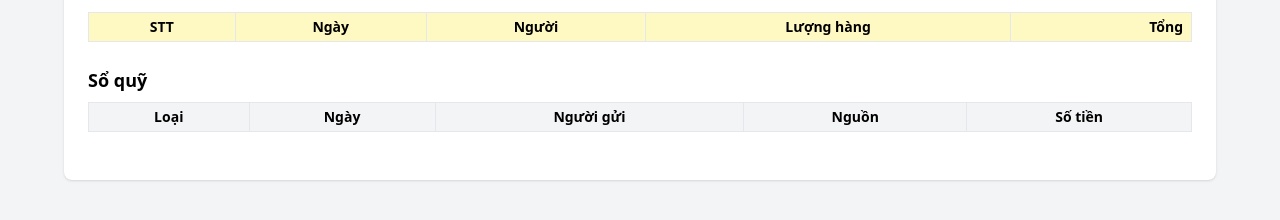
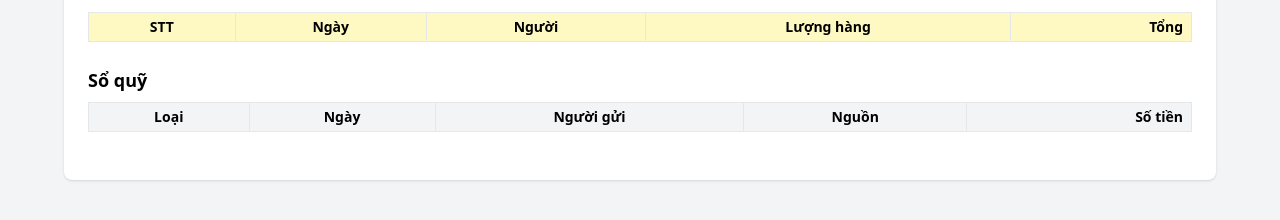
Before and after one commit to phelieuandan/phelieuandan.github.io, a Jekyll site: the page dashboard.html, which Jekyll copies as it is, in a window 1280 px wide. Shown: the part 662-882 px from the top of the page. Built offline with Jekyll 4.4.1, drawn with Linux system fonts in a browser that asks for light colours; nearby versions of some CDN libraries; comment, search, counter and statistics services are not loaded.

Commit message:
Update dashboard.html

```diff
--- a/dashboard.html
+++ b/dashboard.html
@@ -201,7 +201,7 @@
           <th class="border px-2 py-1">Ngày</th>
           <th class="border px-2 py-1">Người gửi</th>
           <th class="border px-2 py-1">Nguồn</th>
-          <th class="border px-2 py-1">Số tiền</th>
+          <th class="border px-2 py-1 text-right">Số tiền</th>
         </tr>
       </thead>
       <tbody id="incomeExpenseTable"></tbody>
```
